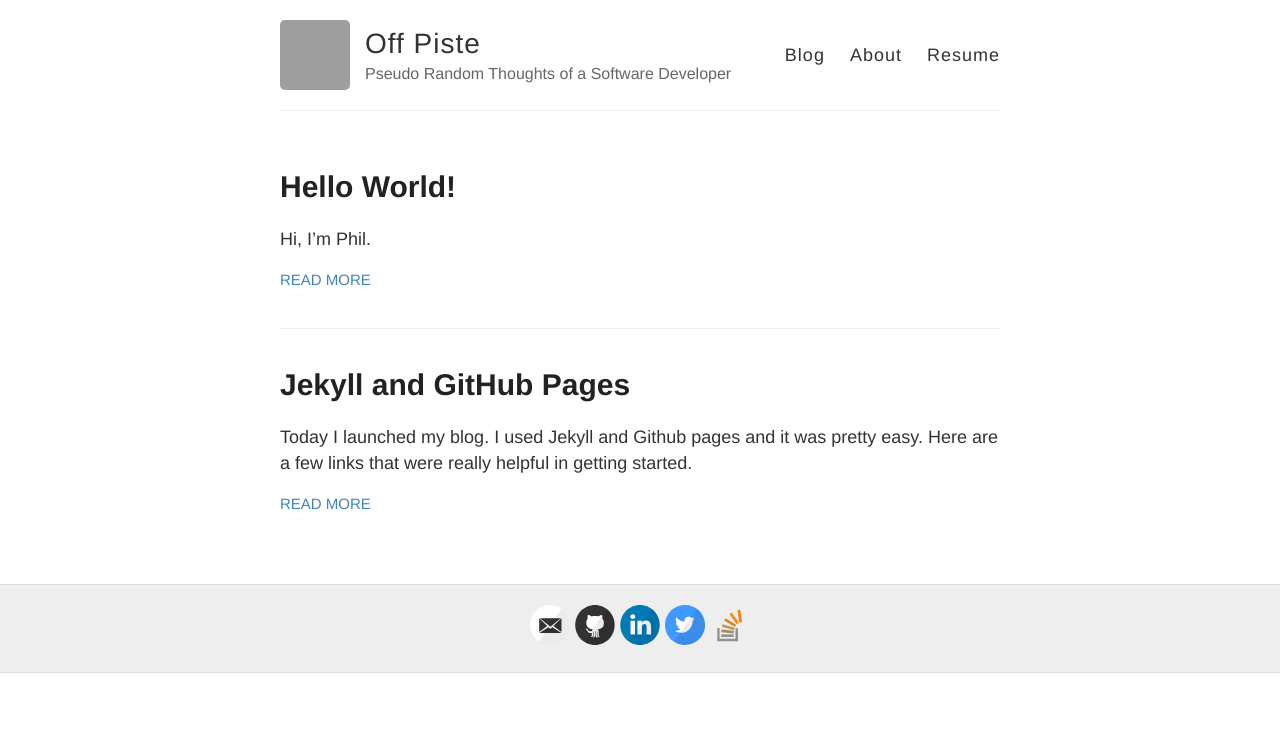
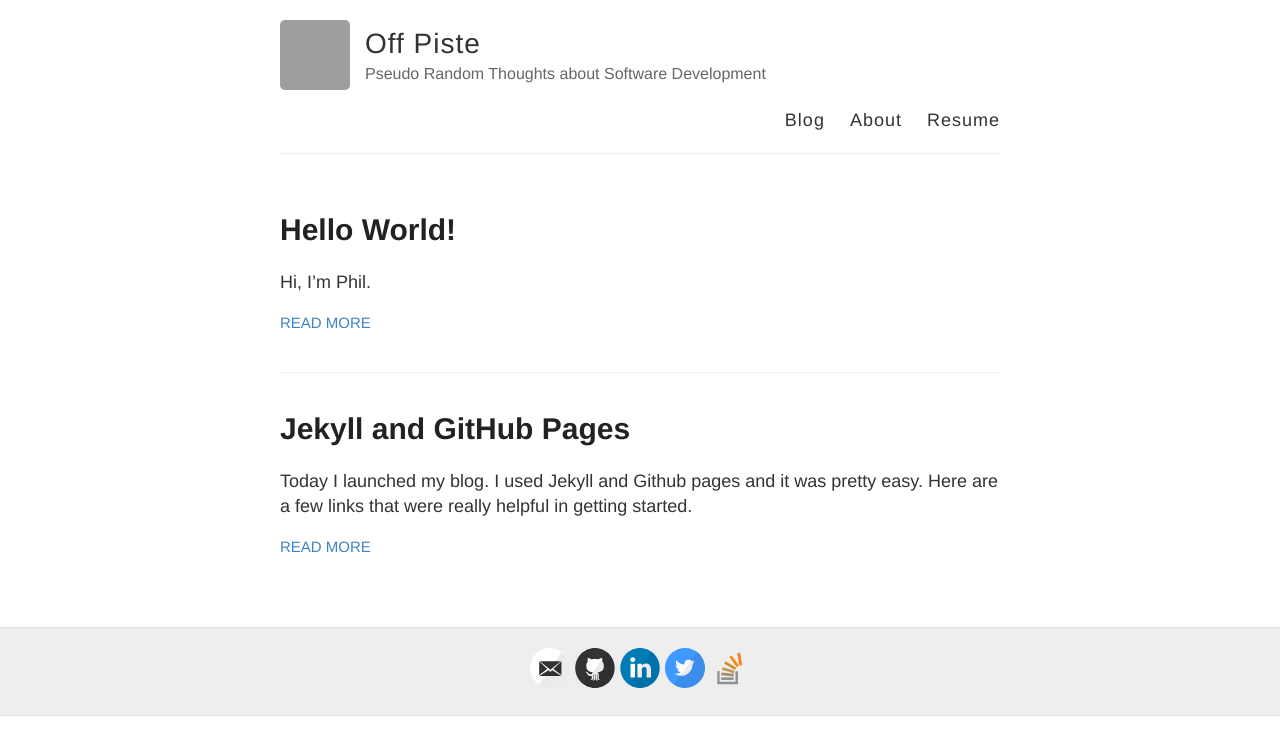
Before and after one commit to philcleveland/philcleveland.github.io, a Jekyll site: the page built from index.html, in a window 1280 px wide. Shown: the top 755 px of the page. Built offline with Jekyll 4.4.1, drawn with Linux system fonts in a browser that asks for light colours; grey boxes are pictures that could not be loaded.

Commit message:
title update

```diff
--- a/_config.yml
+++ b/_config.yml
@@ -6,7 +6,7 @@
 name: Off Piste
 
 # Short bio or description (displayed in the header)
-description: Pseudo Random Thoughts of a Software Developer
+description: Pseudo Random Thoughts about Software Development
 
 # URL of your avatar or profile pic (you could use your GitHub profile pic)
 avatar: https://avatars2.githubusercontent.com/u/2169872?v=3&s=460
```
